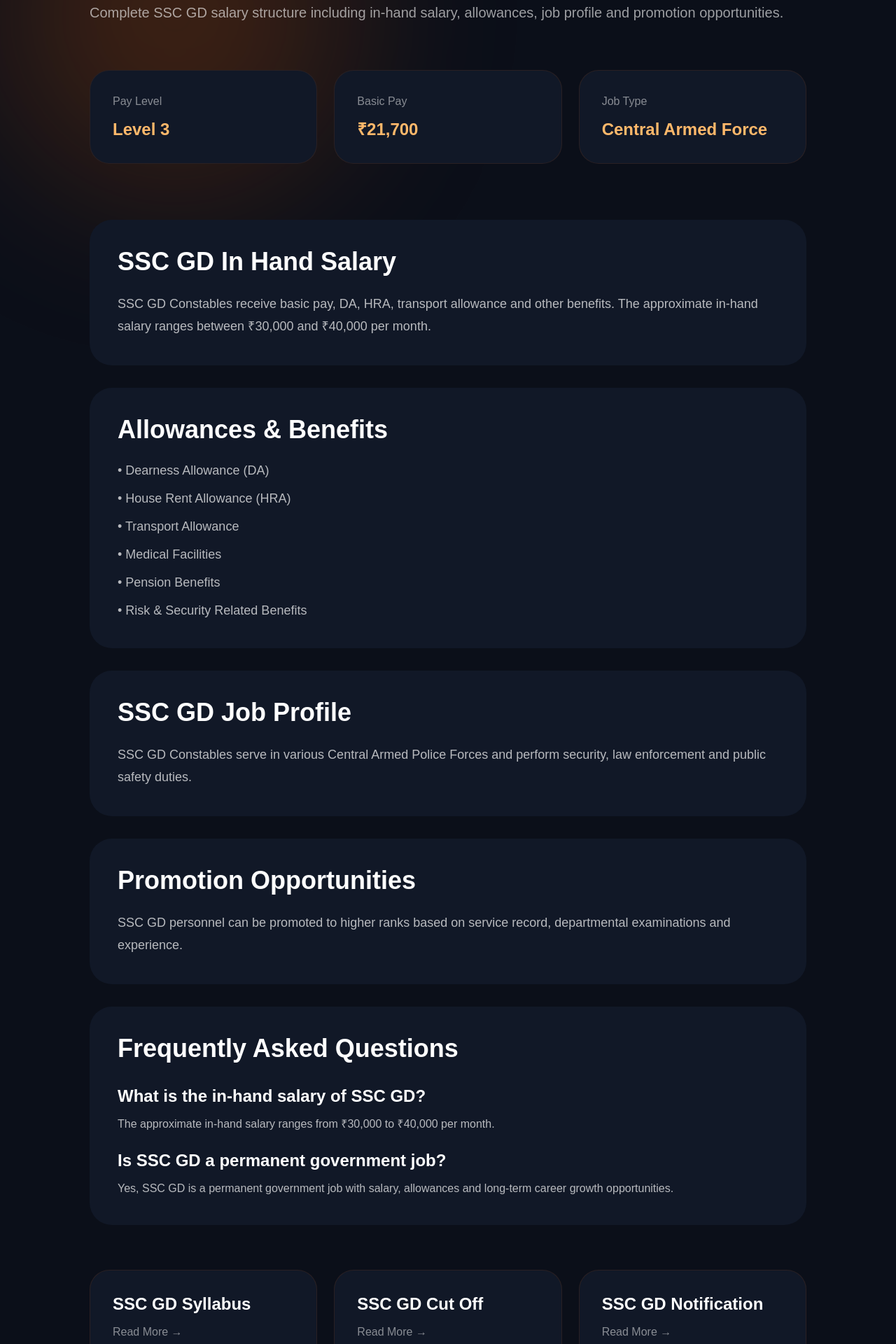
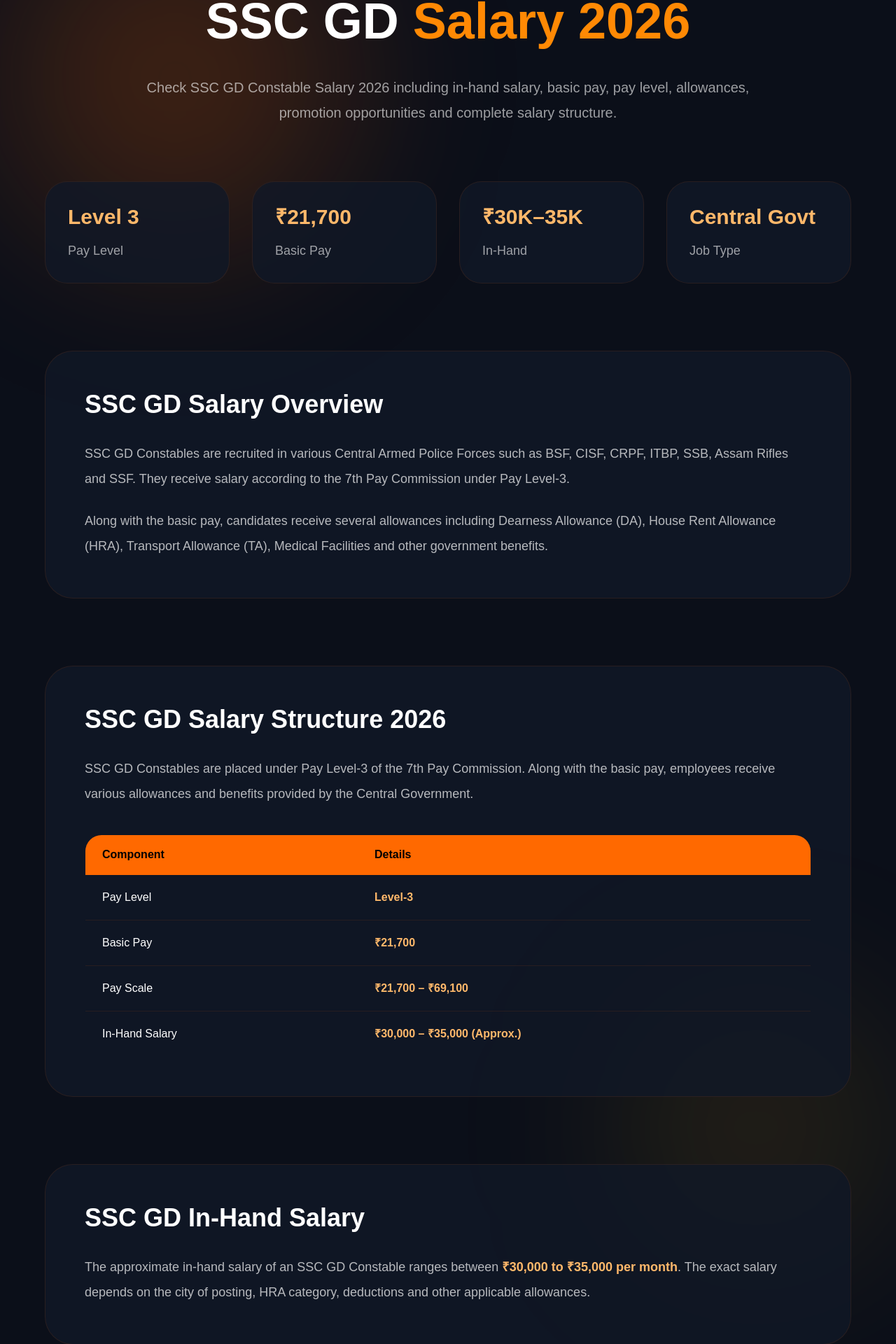
Before and after one commit to payadav142-rgb/ssc-tools-hub, a Next.js app: page /ssc-gd-salary in a window 1280 px wide. Shown: the part 228-2148 px from the top of the page at 70% size. Built offline with nearby package versions, Linux system fonts and the light colour scheme; no server answers.

Commit message:
Add premium SSC GD Salary 2026 page

```diff
--- a/app/ssc-gd-salary/page.tsx
+++ b/app/ssc-gd-salary/page.tsx
@@ -1,192 +1,364 @@
 import type { Metadata } from "next";
 import Link from "next/link";
+
+import Navbar from "../../components/Navbar";
+import ToolContainer from "../../components/ToolContainer";
+
 export const metadata: Metadata = {
-  title:
-    "SSC GD Salary 2026 — In Hand Salary, Pay Scale & Promotion",
+  title: "SSC GD Salary 2026 — In Hand Salary, Pay Level & Allowances",
+
   description:
-    "Check SSC GD salary 2026 including in hand salary, pay scale, allowances, job profile and promotion opportunities.",
+    "Check SSC GD Constable Salary 2026 including in-hand salary, basic pay, pay level, allowances, job profile and promotion details.",
+
+  keywords: [
+    "SSC GD Salary 2026",
+    "SSC GD In Hand Salary",
+    "SSC GD Salary Structure",
+    "SSC GD Pay Level",
+    "SSC GD Allowances",
+  ],
 };
 
 export default function Page() {
   return (
+    <ToolContainer>
+
+      <Navbar />
+
       <main className="min-h-screen bg-[#0B0F19] text-white overflow-hidden relative">
 
+        {/* Glow */}
         <div className="absolute top-0 left-0 w-[500px] h-[500px] bg-orange-500/20 blur-[120px] rounded-full pointer-events-none"></div>
+
+        <div className="absolute top-[40%] right-0 w-[400px] h-[400px] bg-amber-400/10 blur-[120px] rounded-full pointer-events-none"></div>
 
         <section className="relative z-10 px-6 py-20">
 
-        <div className="max-w-5xl mx-auto">
+          <div className="max-w-6xl mx-auto">
+
+            {/* Hero */}
+            <div className="text-center">
 
               <p className="text-orange-300 font-medium">
-            SSC GD Constable
+                SSC GD 2026
               </p>
 
-          <h1 className="text-5xl md:text-7xl font-extrabold mt-5">
-            SSC GD Salary 2026
+              <h1 className="text-5xl md:text-7xl font-extrabold leading-tight mt-5">
+                SSC GD <span className="text-orange-400">Salary 2026</span>
               </h1>
 
-          <p className="text-white/60 text-xl mt-8 leading-9">
-            Complete SSC GD salary structure including
-            in-hand salary, allowances, job profile
-            and promotion opportunities.
+              <p className="text-white/60 text-lg md:text-xl leading-9 mt-8 max-w-4xl mx-auto">
+                Check SSC GD Constable Salary 2026 including
+                in-hand salary, basic pay, pay level,
+                allowances, promotion opportunities
+                and complete salary structure.
               </p>
 
-          <div className="grid md:grid-cols-3 gap-6 mt-16">
-
-            <div className="bg-[#111827] border border-orange-500/10 rounded-[28px] p-8">
-              <p className="text-white/50">Pay Level</p>
-              <h3 className="text-2xl font-bold mt-3 text-orange-300">
-                Level 3
-              </h3>
             </div>
 
-            <div className="bg-[#111827] border border-orange-500/10 rounded-[28px] p-8">
-              <p className="text-white/50">Basic Pay</p>
-              <h3 className="text-2xl font-bold mt-3 text-orange-300">
-                ₹21,700
-              </h3>
+            {/* Quick Cards */}
+            <div className="grid md:grid-cols-4 gap-8 mt-20">
+
+              {[
+                {
+                  title: "Pay Level",
+                  value: "Level 3",
+                },
+
+                {
+                  title: "Basic Pay",
+                  value: "₹21,700",
+                },
+
+                {
+                  title: "In-Hand",
+                  value: "₹30K–35K",
+                },
+
+                {
+                  title: "Job Type",
+                  value: "Central Govt",
+                },
+
+              ].map((item, index) => (
+
+                <div
+                  key={index}
+                  className="bg-[#111827]/80 border border-orange-500/10 rounded-[32px] p-8"
+                >
+
+                  <h2 className="text-3xl font-bold text-orange-300">
+                    {item.value}
+                  </h2>
+
+                  <p className="text-white/60 mt-4 text-lg">
+                    {item.title}
+                  </p>
+
                 </div>
 
-            <div className="bg-[#111827] border border-orange-500/10 rounded-[28px] p-8">
-              <p className="text-white/50">Job Type</p>
-              <h3 className="text-2xl font-bold mt-3 text-orange-300">
-                Central Armed Force
-              </h3>
+              ))}
+
+            </div>
+
+            {/* Salary Overview */}
+            <div className="mt-24 bg-[#111827]/80 border border-orange-500/10 rounded-[40px] p-10 md:p-14">
+
+              <h2 className="text-4xl font-bold">
+                SSC GD Salary Overview
+              </h2>
+
+              <p className="text-white/70 text-lg leading-9 mt-8">
+                SSC GD Constables are recruited in various Central Armed Police Forces
+                such as BSF, CISF, CRPF, ITBP, SSB, Assam Rifles and SSF.
+                They receive salary according to the 7th Pay Commission
+                under Pay Level-3.
+              </p>
+
+              <p className="text-white/70 text-lg leading-9 mt-6">
+                Along with the basic pay, candidates receive several
+                allowances including Dearness Allowance (DA),
+                House Rent Allowance (HRA), Transport Allowance (TA),
+                Medical Facilities and other government benefits.
+              </p>
+
+            </div>
+                        {/* Salary Structure */}
+            <div className="mt-24 bg-[#111827]/80 border border-orange-500/10 rounded-[40px] p-10 md:p-14">
+
+              <h2 className="text-4xl font-bold">
+                SSC GD Salary Structure 2026
+              </h2>
+
+              <p className="text-white/70 text-lg leading-9 mt-8">
+                SSC GD Constables are placed under Pay Level-3 of the
+                7th Pay Commission. Along with the basic pay,
+                employees receive various allowances and benefits
+                provided by the Central Government.
+              </p>
+
+              <div className="overflow-x-auto mt-10">
+
+                <table className="w-full border border-orange-500/10 rounded-3xl overflow-hidden">
+
+                  <thead className="bg-orange-500 text-black">
+
+                    <tr>
+
+                      <th className="px-6 py-4 text-left">
+                        Component
+                      </th>
+
+                      <th className="px-6 py-4 text-left">
+                        Details
+                      </th>
+
+                    </tr>
+
+                  </thead>
+
+                  <tbody>
+
+                    {[
+                      ["Pay Level", "Level-3"],
+                      ["Basic Pay", "₹21,700"],
+                      ["Pay Scale", "₹21,700 – ₹69,100"],
+                      ["In-Hand Salary", "₹30,000 – ₹35,000 (Approx.)"],
+                    ].map((row) => (
+
+                      <tr
+                        key={row[0]}
+                        className="border-t border-orange-500/10"
+                      >
+
+                        <td className="px-6 py-5">
+                          {row[0]}
+                        </td>
+
+                        <td className="px-6 py-5 text-orange-300 font-semibold">
+                          {row[1]}
+                        </td>
+
+                      </tr>
+
+                    ))}
+
+                  </tbody>
+
+                </table>
+
               </div>
 
             </div>
 
-          <div className="space-y-8 mt-20">
+            {/* In-Hand Salary */}
+            <div className="mt-24 bg-[#111827]/80 border border-orange-500/10 rounded-[40px] p-10 md:p-14">
 
-            <section className="bg-[#111827] rounded-[32px] p-10">
               <h2 className="text-4xl font-bold">
-                SSC GD In Hand Salary
+                SSC GD In-Hand Salary
               </h2>
 
-              <p className="text-white/70 text-lg leading-8 mt-6">
-                SSC GD Constables receive basic pay,
-                DA, HRA, transport allowance and other
-                benefits. The approximate in-hand salary
-                ranges between ₹30,000 and ₹40,000 per month.
+              <p className="text-white/70 text-lg leading-9 mt-8">
+                The approximate in-hand salary of an SSC GD Constable
+                ranges between <span className="text-orange-300 font-semibold">₹30,000 to ₹35,000 per month</span>.
+                The exact salary depends on the city of posting,
+                HRA category, deductions and other applicable allowances.
               </p>
-            </section>
 
-            <section className="bg-[#111827] rounded-[32px] p-10">
+            </div>
+
+            {/* Allowances */}
+            <div className="mt-24">
+
               <h2 className="text-4xl font-bold">
-                Allowances & Benefits
+                SSC GD Allowances & Benefits
               </h2>
 
-              <ul className="text-white/70 text-lg mt-6 space-y-3">
-                <li>• Dearness Allowance (DA)</li>
-                <li>• House Rent Allowance (HRA)</li>
-                <li>• Transport Allowance</li>
-                <li>• Medical Facilities</li>
-                <li>• Pension Benefits</li>
-                <li>• Risk & Security Related Benefits</li>
-              </ul>
-            </section>
+              <div className="grid md:grid-cols-2 gap-8 mt-10">
 
-            <section className="bg-[#111827] rounded-[32px] p-10">
+                {[
+                  "Dearness Allowance (DA)",
+                  "House Rent Allowance (HRA)",
+                  "Transport Allowance (TA)",
+                  "Medical Facilities",
+                  "Pension & Retirement Benefits",
+                  "Paid Leaves and Government Holidays",
+                ].map((item) => (
+
+                  <div
+                    key={item}
+                    className="bg-[#111827]/70 border border-orange-500/10 rounded-3xl p-6"
+                  >
+
+                    <p className="text-lg leading-8">
+                      ✅ {item}
+                    </p>
+
+                  </div>
+
+                ))}
+
+              </div>
+
+            </div>
+
+            {/* Promotion */}
+            <div className="mt-24 bg-[#111827]/80 border border-orange-500/10 rounded-[40px] p-10 md:p-14">
+
               <h2 className="text-4xl font-bold">
-                SSC GD Job Profile
+                SSC GD Promotion & Career Growth
               </h2>
 
-              <p className="text-white/70 text-lg leading-8 mt-6">
-                SSC GD Constables serve in various
-                Central Armed Police Forces and perform
-                security, law enforcement and public
-                safety duties.
+              <p className="text-white/70 text-lg leading-9 mt-8">
+                SSC GD Constables receive regular promotions based on
+                departmental examinations, experience and service record.
+                Career progression includes promotions to
+                Head Constable, Assistant Sub Inspector (ASI),
+                Sub Inspector (SI) and higher ranks over time.
               </p>
-            </section>
 
-            <section className="bg-[#111827] rounded-[32px] p-10">
-              <h2 className="text-4xl font-bold">
-                Promotion Opportunities
-              </h2>
+            </div>
+                        {/* FAQ */}
+            <div className="mt-24">
 
-              <p className="text-white/70 text-lg leading-8 mt-6">
-                SSC GD personnel can be promoted to
-                higher ranks based on service record,
-                departmental examinations and experience.
-              </p>
-            </section>
-
-            <section className="bg-[#111827] rounded-[32px] p-10">
               <h2 className="text-4xl font-bold">
                 Frequently Asked Questions
               </h2>
 
-              <div className="space-y-6 mt-8">
+              <div className="space-y-6 mt-10">
 
-                <div>
+                <div className="bg-[#111827]/80 border border-orange-500/10 rounded-3xl p-8">
+
+                  <h3 className="text-2xl font-semibold">
+                    What is the basic pay of SSC GD Constable?
+                  </h3>
+
+                  <p className="text-white/60 leading-8 mt-4">
+                    The basic pay of SSC GD Constable is ₹21,700
+                    under Pay Level-3 of the 7th Pay Commission.
+                  </p>
+
+                </div>
+
+                <div className="bg-[#111827]/80 border border-orange-500/10 rounded-3xl p-8">
+
                   <h3 className="text-2xl font-semibold">
                     What is the in-hand salary of SSC GD?
                   </h3>
 
-                  <p className="text-white/70 mt-3">
-                    The approximate in-hand salary ranges
-                    from ₹30,000 to ₹40,000 per month.
+                  <p className="text-white/60 leading-8 mt-4">
+                    The approximate in-hand salary ranges between
+                    ₹30,000 and ₹35,000 per month depending on
+                    the posting location and applicable allowances.
                   </p>
+
                 </div>
 
-                <div>
+                <div className="bg-[#111827]/80 border border-orange-500/10 rounded-3xl p-8">
+
                   <h3 className="text-2xl font-semibold">
-                    Is SSC GD a permanent government job?
+                    Which allowances are provided to SSC GD Constables?
                   </h3>
 
-                  <p className="text-white/70 mt-3">
-                    Yes, SSC GD is a permanent government
-                    job with salary, allowances and
-                    long-term career growth opportunities.
+                  <p className="text-white/60 leading-8 mt-4">
+                    SSC GD personnel receive Dearness Allowance,
+                    House Rent Allowance, Transport Allowance,
+                    Medical Facilities and other government benefits.
                   </p>
+
                 </div>
 
               </div>
 
-            </section>
+            </div>
 
-            <div className="grid md:grid-cols-3 gap-6 mt-16">
+            {/* Internal Links */}
+            <div className="grid md:grid-cols-3 gap-8 mt-24">
 
               <Link
                 href="/ssc-gd-syllabus"
-    className="bg-[#111827] border border-orange-500/10 rounded-[28px] p-8 hover:border-orange-500/40 transition"
+                className="group bg-[#111827]/80 border border-orange-500/10 rounded-[32px] p-8 hover:border-orange-500/40 transition-all"
               >
-    <h3 className="text-2xl font-bold">
+
+                <h3 className="text-2xl font-bold group-hover:text-orange-300 transition">
                   SSC GD Syllabus
                 </h3>
 
-    <p className="text-white/50 mt-3">
-      Read More →
+                <p className="text-white/50 mt-4">
+                  Complete syllabus →
                 </p>
+
+              </Link>
+
+              <Link
+                href="/ssc-gd-exam-pattern"
+                className="group bg-[#111827]/80 border border-orange-500/10 rounded-[32px] p-8 hover:border-orange-500/40 transition-all"
+              >
+
+                <h3 className="text-2xl font-bold group-hover:text-orange-300 transition">
+                  SSC GD Exam Pattern
+                </h3>
+
+                <p className="text-white/50 mt-4">
+                  Latest exam pattern →
+                </p>
+
               </Link>
 
               <Link
                 href="/ssc-gd-cutoff"
-    className="bg-[#111827] border border-orange-500/10 rounded-[28px] p-8 hover:border-orange-500/40 transition"
+                className="group bg-[#111827]/80 border border-orange-500/10 rounded-[32px] p-8 hover:border-orange-500/40 transition-all"
               >
-    <h3 className="text-2xl font-bold">
-      SSC GD Cut Off
+
+                <h3 className="text-2xl font-bold group-hover:text-orange-300 transition">
+                  SSC GD Cutoff
                 </h3>
 
-    <p className="text-white/50 mt-3">
-      Read More →
+                <p className="text-white/50 mt-4">
+                  Expected & previous year cutoff →
                 </p>
+
               </Link>
-
-  <Link
-    href="/ssc-gd-notification"
-    className="bg-[#111827] border border-orange-500/10 rounded-[28px] p-8 hover:border-orange-500/40 transition"
-  >
-    <h3 className="text-2xl font-bold">
-      SSC GD Notification
-    </h3>
-
-    <p className="text-white/50 mt-3">
-      Read More →
-    </p>
-  </Link>
-
-</div>
 
             </div>
 
@@ -195,5 +367,9 @@ export default function Page() {
         </section>
 
       </main>
+
+    </ToolContainer>
+
   );
+
 }
```
Lines whose indentation alone changed are shown as unchanged.
